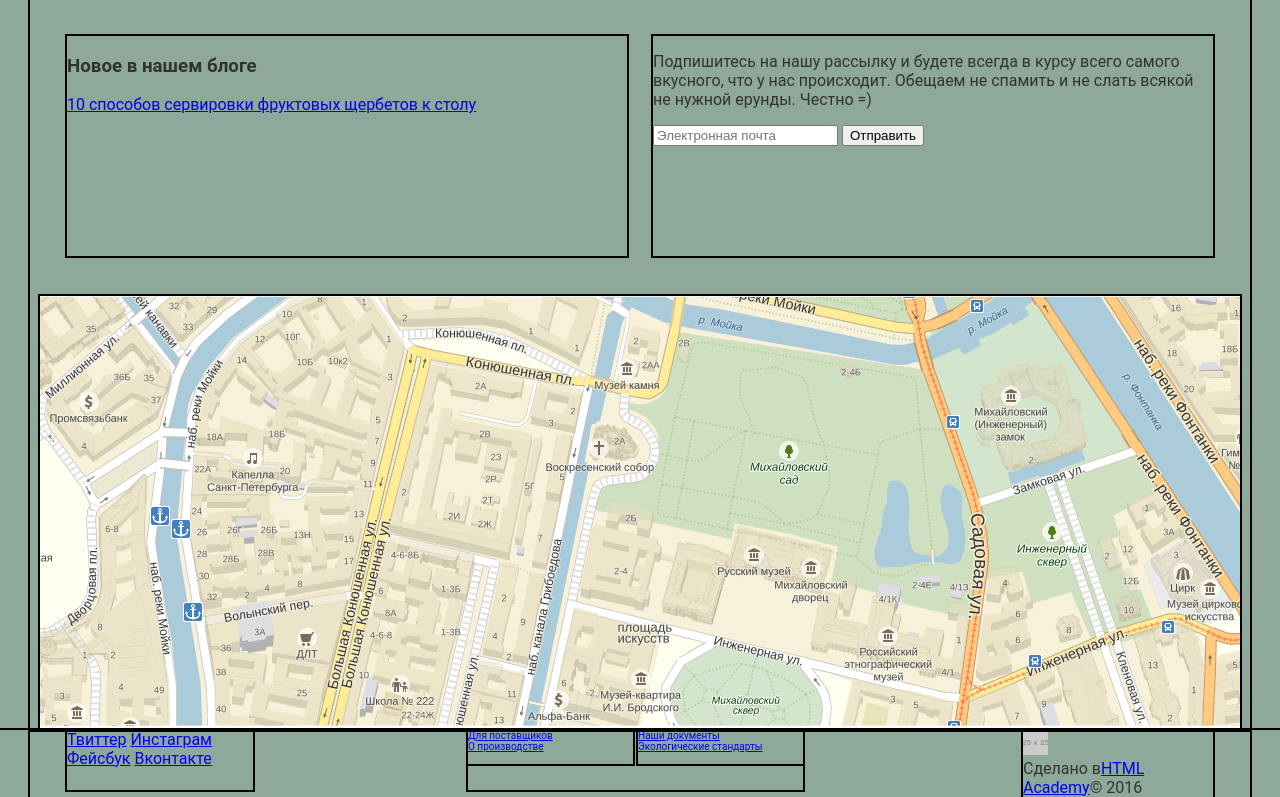
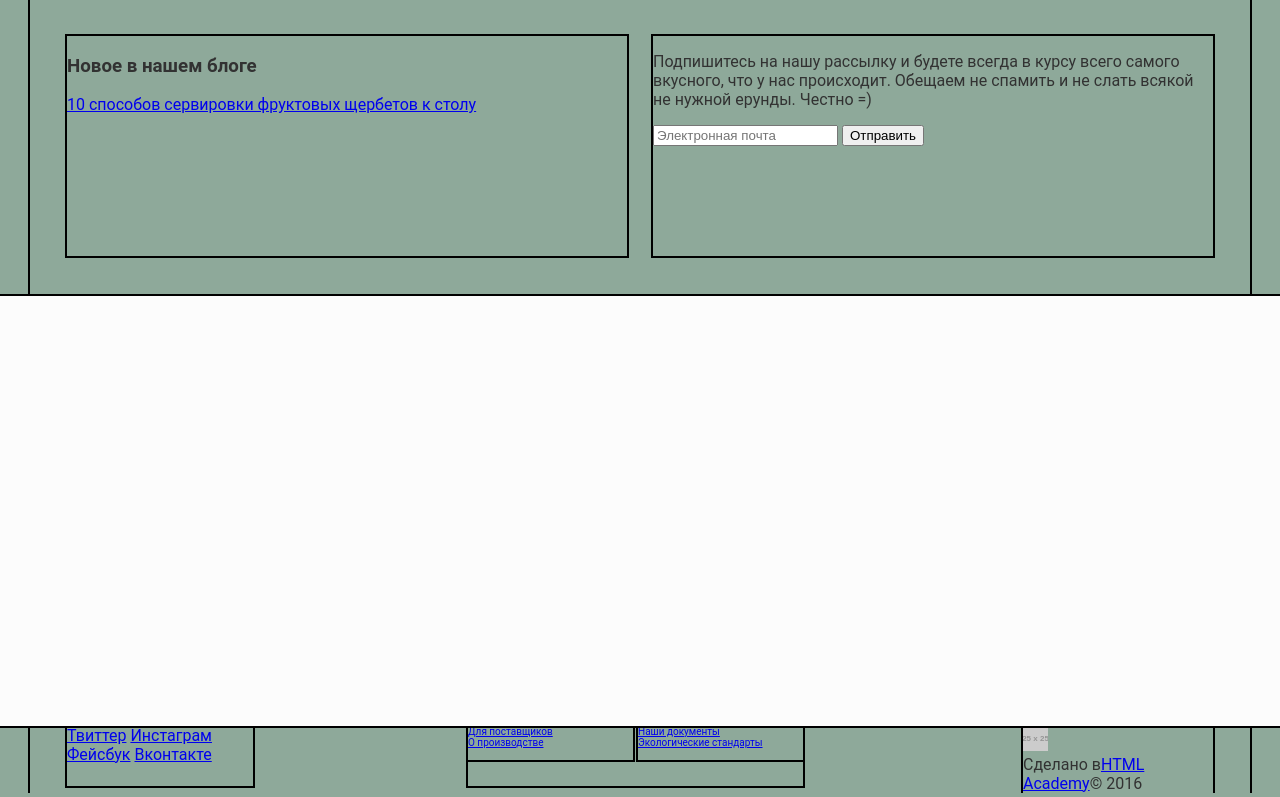
Before and after one commit to Stason4/231116-gllacy, a plain HTML site: page index.html in a window 1280 px wide. Shown: the part 1840-2637 px from the top of the page. Drawn offline with Linux system fonts and the light colour scheme; placeholder pictures from the web are drawn by us.

Commit message:
Место для карты

```diff
--- a/css/style.css
+++ b/css/style.css
@@ -206,13 +206,13 @@ li:hover .inside-cart{
 
 .map{
 	width: 100%;
-
+	min-height: 430px;
     margin-top: 25px;
 	overflow-x: hidden;
 	background: #fcfcfc;
 	outline: 2px solid black;
 }
-/*
+
 .full-width {
     width: 100vw;
   	position: relative;
@@ -221,7 +221,7 @@ li:hover .inside-cart{
   	margin-left: -50vw;
   	margin-right: -50vw;
 }
-*/
+
 .main-footer{
 	outline: 2px solid black;
 }
--- a/index.html
+++ b/index.html
@@ -192,7 +192,7 @@
   			</form>
   		</div>
   		<div class="map full-width">
-        <img src="img/map.png" width="100%" height="430">
+
   			<div class="contact">
   				<p class="contact-normal">
             Адрес главного офиса и</br>
```
Lines whose indentation alone changed are shown as unchanged.
